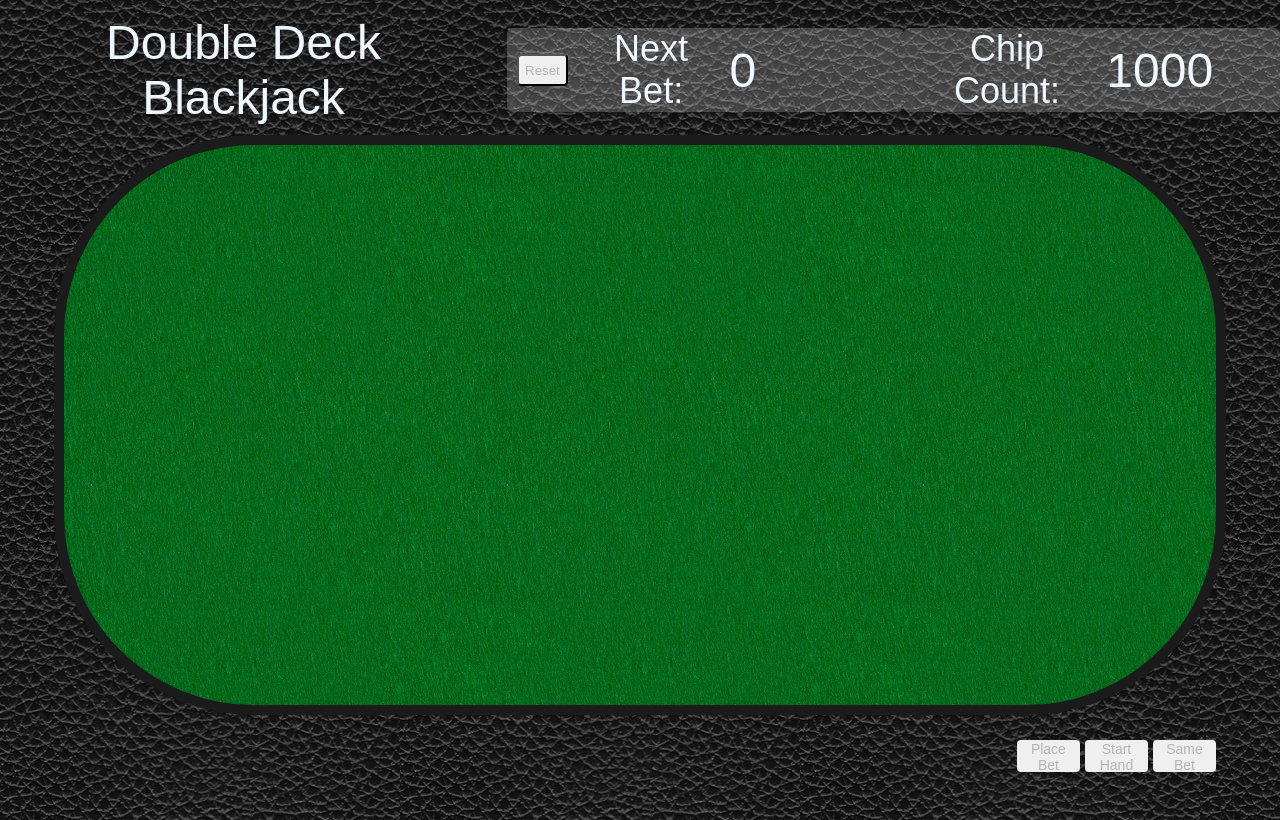
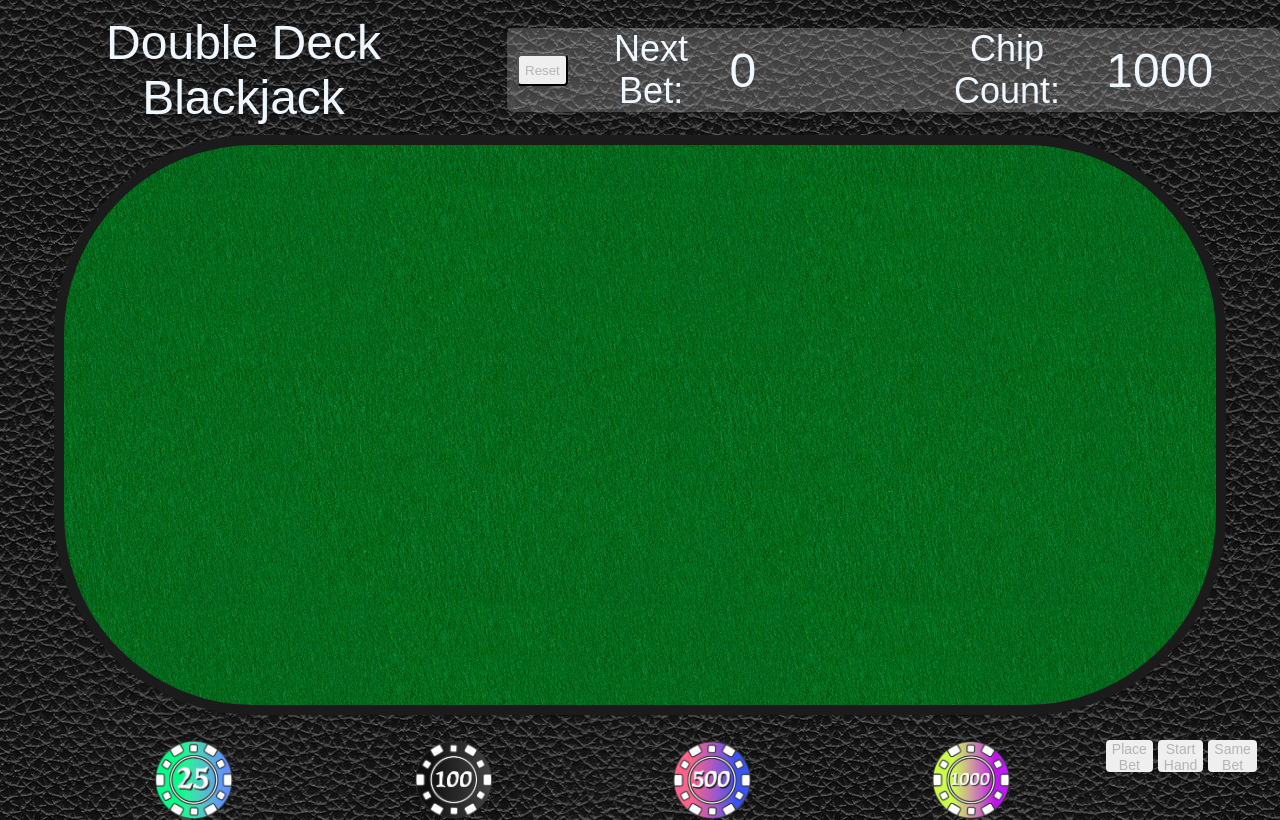
Before and after one commit to lcmoc/BlackJack, a React (Create React App) app: page / in a window 1280 px wide. Built offline with nearby package versions, Linux system fonts and the light colour scheme.

Commit message:
implemented chipimage component

```diff
--- a/src/App.js
+++ b/src/App.js
@@ -2,19 +2,10 @@ import './App.css';
 
 import React, { useCallback, useEffect, useState } from "react";
 
-import ChipImages from "./Components/ChipImages/index";
+import { CHIPS } from "./Constants/index";
+import ChipImage from "./Components/ChipImage/index";
 import { DECK_OF_CARDS } from "./Constants/index";
-import FiftyThousand from "./Images/50k-chip.png";
-import Five from "./Images/5-chip.png";
-import FiveHundred from "./Images/500-chip.png";
-import FiveHundredK from "./Images/500k-chip.png";
 import Game from "./Components/Game/index";
-import OneHundred from "./Images/100-chip.png";
-import OneHundredK from "./Images/100k-chip.png";
-import OneMillion from "./Images/1m-chip.png";
-import OneThousand from "./Images/1000-chip.png";
-import TenThousand from "./Images/10k-chip.png";
-import TwentyFive from "./Images/25-chip.png";
 import { shuffle } from "lodash";
 
 function App() {
@@ -443,12 +434,11 @@ function App() {
       />
       <div className="game-result-div">
         <section className="betting-options">
-          {isHandComplete ? (
+          {isHandComplete && (
             <div className="inner-betting-options">
-              <ChipImages />
+              {CHIPS.map((chip) =>
+                  <ChipImage chip={chip} chipCount={chipCount}  onClick={() => handleBet(chip.chipAmount)}/>)}
             </div>
-          ) : (
-            <></>
           )}
         </section>
         <button
--- /dev/null
+++ b/src/Components/ChipImage/index.js
@@ -0,0 +1,10 @@
+import React from "react";
+
+const ChipImage = ({chipCount, chip, onClick}) => {
+    const getCssClass = 'bet-button';
+    const shouldBeRendered = chipCount >= chip?.chipAmount;
+
+    return shouldBeRendered && <img className={getCssClass} alt={chip.name} src={chip.src} key={`image-name-${chip.name}`} onClick={onClick} />;
+};
+
+export default ChipImage;
--- a/src/Components/ChipImages/index.js
+++ /dev/null
@@ -1,12 +0,0 @@
-import {CHIPS} from '../../Constants/index';
-import React from "react";
-
-const ChipImages = ({onClick, chipCount}) => {
-  return CHIPS?.map((chip) => {
-    const getCssClass = 'bet-button';
-    const shouldBeRendered = chipCount >= chip.chipAmount;
-    return shouldBeRendered && <img className={getCssClass} alt={chip.name} src={chip.src} key={`image-name-${chip.name}`} onClick={onClick}/>;
-  });
-};
-
-export default ChipImages;
```
